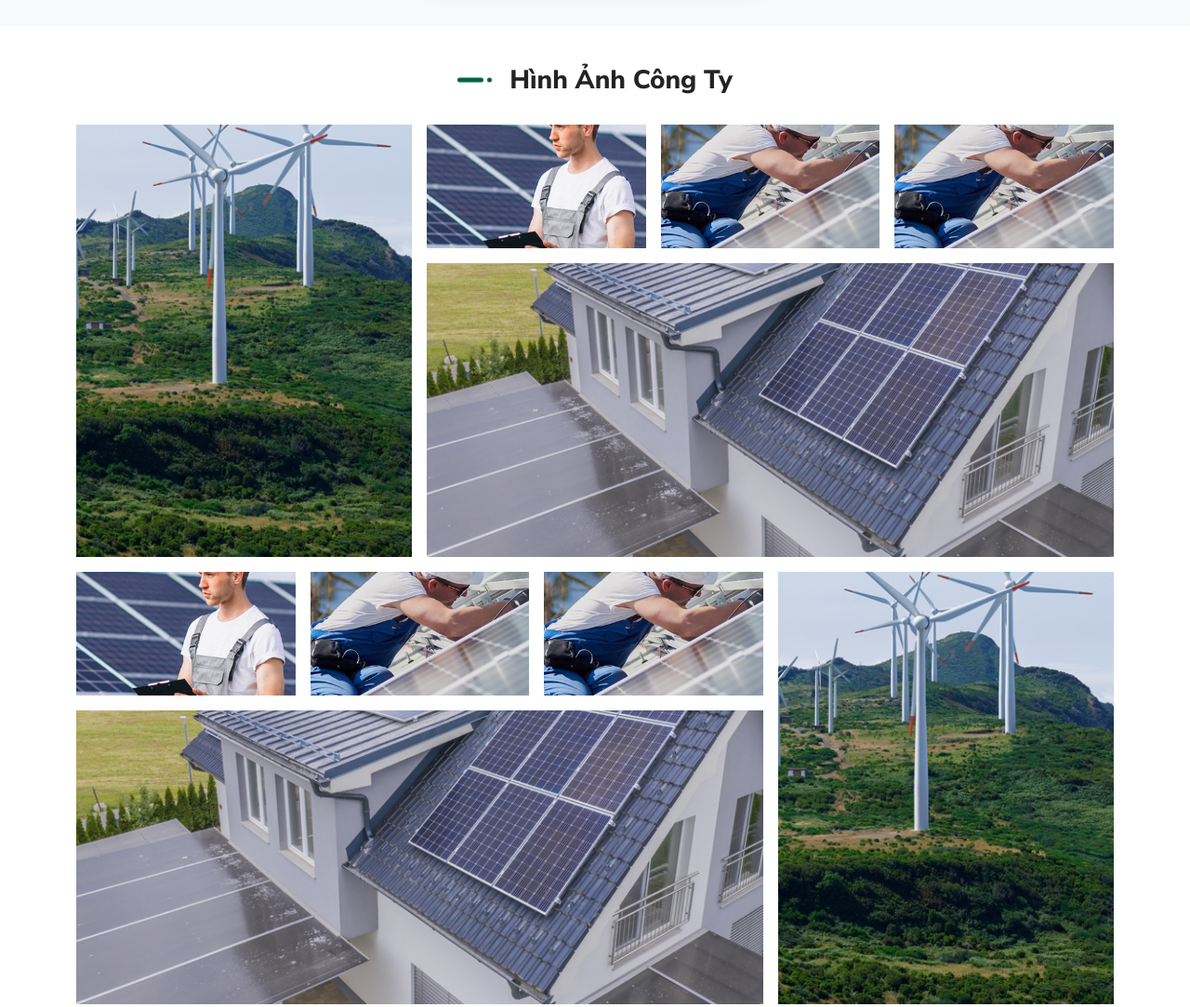
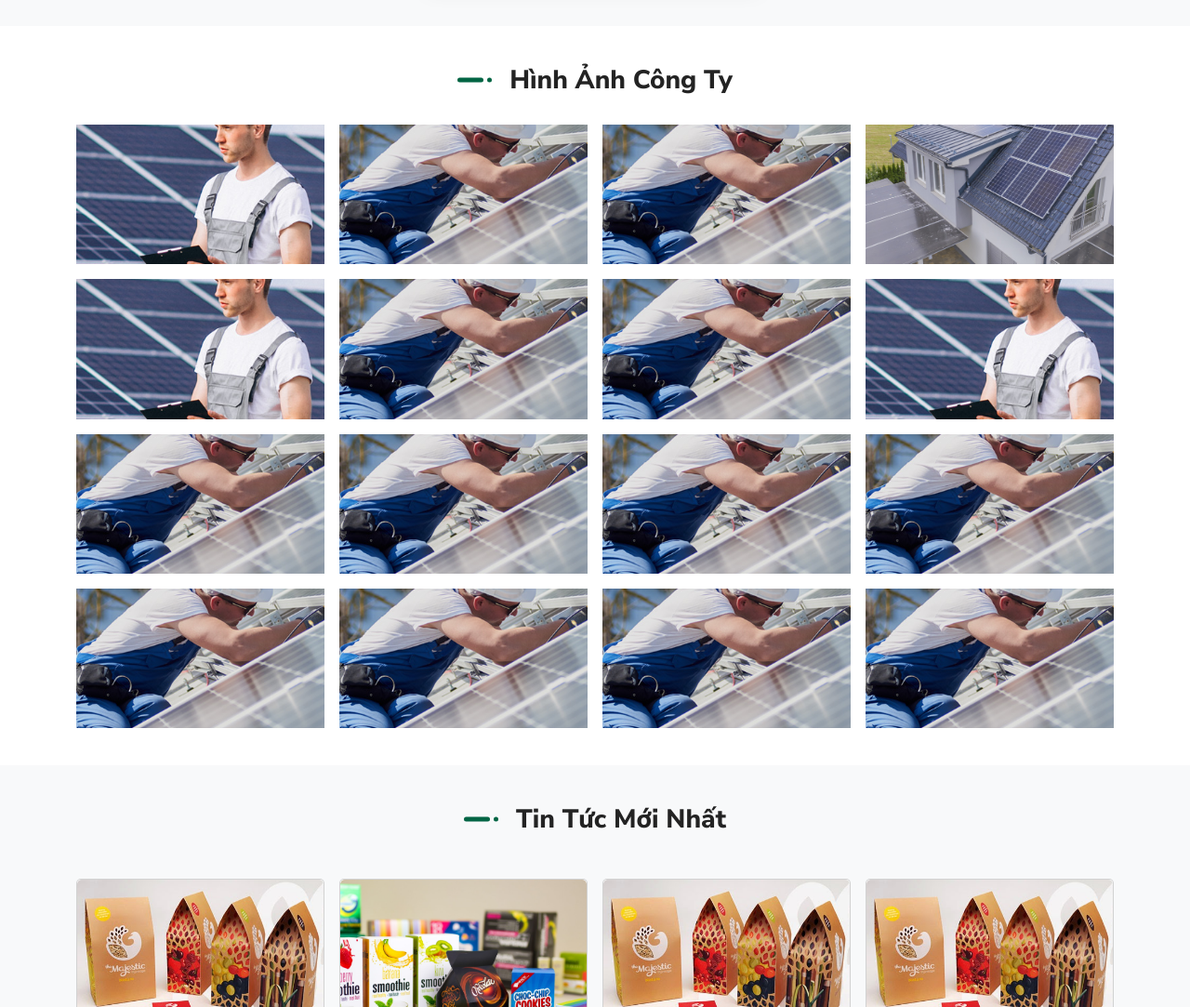
Before and after one commit to JayBee-K/template-baobi, a plain HTML site: page index.html in a window 1280 px wide. Shown: the part 2400-3483 px from the top of the page at 93% size. Drawn offline with Linux system fonts and the light colour scheme.

Commit message:
Version 1

```diff
--- a/index.html
+++ b/index.html
@@ -590,38 +590,31 @@
 						</div>
 					</div>
 					<div class="row g-3">
-						<div class="col-lg-4">
-							<div class="company-image ratio company-image_full h-100">
-								<img src="./assets/images/company/protfolio-3.jpg" class="h-100 w-100" alt="">
-								<a href="./assets/images/company/protfolio-3.jpg" class="stretched-link"
-								   data-fancybox="company"></a>
-							</div>
-						</div>
-						<div class="col-lg-8">
+						<div class="col-12">
 							<div class="row g-3">
-								<div class="col-sm-6 col-lg-4">
+								<div class="col-6 col-lg-3">
 									<div class="company-image ratio ratio-16x9">
 										<img src="./assets/images/company/protfolio-2.jpg" alt="">
 										<a href="./assets/images/company/protfolio-2.jpg" class="stretched-link"
 										   data-fancybox="company"></a>
 									</div>
 								</div>
-								<div class="col-sm-6 col-lg-4">
+								<div class="col-6 col-lg-3">
 									<div class="company-image ratio ratio-16x9">
 										<img src="./assets/images/company/protfolio-1.jpg" alt="">
 										<a href="./assets/images/company/protfolio-1.jpg" class="stretched-link"
 										   data-fancybox="company"></a>
 									</div>
 								</div>
-								<div class="col-sm-6 col-lg-4">
+								<div class="col-6 col-lg-3">
 									<div class="company-image ratio ratio-16x9">
 										<img src="./assets/images/company/protfolio-1.jpg" alt="">
 										<a href="./assets/images/company/protfolio-1.jpg" class="stretched-link"
 										   data-fancybox="company"></a>
 									</div>
 								</div>
-								<div class="col-lg-12 col-sm-6">
-									<div class="company-image ratio ratio-21x9">
+								<div class="col-6 col-lg-3">
+									<div class="company-image ratio ratio-16x9">
 										<img src="./assets/images/company/protfolio-4.jpg" alt="">
 										<a href="./assets/images/company/protfolio-4.jpg" class="stretched-link"
 										   data-fancybox="company"></a>
@@ -629,43 +622,92 @@
 								</div>
 							</div>
 						</div>
-						<div class="col-lg-8">
+						<div class="col-12">
 							<div class="row g-3">
-								<div class="col-sm-6 col-lg-4">
+								<div class="col-sm-6 col-lg-3">
 									<div class="company-image ratio ratio-16x9">
 										<img src="./assets/images/company/protfolio-2.jpg" alt="">
 										<a href="./assets/images/company/protfolio-2.jpg" class="stretched-link"
 										   data-fancybox="company"></a>
 									</div>
 								</div>
-								<div class="col-sm-6 col-lg-4">
+								<div class="col-sm-6 col-lg-3">
 									<div class="company-image ratio ratio-16x9">
 										<img src="./assets/images/company/protfolio-1.jpg" alt="">
 										<a href="./assets/images/company/protfolio-1.jpg" class="stretched-link"
 										   data-fancybox="company"></a>
 									</div>
 								</div>
-								<div class="col-sm-6 col-lg-4">
+								<div class="col-sm-6 col-lg-3">
 									<div class="company-image ratio ratio-16x9">
 										<img src="./assets/images/company/protfolio-1.jpg" alt="">
 										<a href="./assets/images/company/protfolio-1.jpg" class="stretched-link"
 										   data-fancybox="company"></a>
 									</div>
 								</div>
-								<div class="col-lg-12 col-sm-6">
-									<div class="company-image ratio ratio-21x9">
-										<img src="./assets/images/company/protfolio-4.jpg" alt="">
-										<a href="./assets/images/company/protfolio-4.jpg" class="stretched-link"
+								<div class="col-sm-6 col-lg-3">
+									<div class="company-image ratio ratio-16x9">
+										<img src="./assets/images/company/protfolio-2.jpg" alt="">
+										<a href="./assets/images/company/protfolio-2.jpg" class="stretched-link"
 										   data-fancybox="company"></a>
 									</div>
 								</div>
-							</div>
-						</div>
-						<div class="col-lg-4">
-							<div class="company-image ratio company-image_full h-100">
-								<img src="./assets/images/company/protfolio-3.jpg" class="h-100 w-100" alt="">
-								<a href="./assets/images/company/protfolio-3.jpg" class="stretched-link"
-								   data-fancybox="company"></a>
+								<div class="col-sm-6 col-lg-3">
+									<div class="company-image ratio ratio-16x9">
+										<img src="./assets/images/company/protfolio-1.jpg" alt="">
+										<a href="./assets/images/company/protfolio-1.jpg" class="stretched-link"
+										   data-fancybox="company"></a>
+									</div>
+								</div>
+								<div class="col-sm-6 col-lg-3">
+									<div class="company-image ratio ratio-16x9">
+										<img src="./assets/images/company/protfolio-1.jpg" alt="">
+										<a href="./assets/images/company/protfolio-1.jpg" class="stretched-link"
+										   data-fancybox="company"></a>
+									</div>
+								</div>
+								<div class="col-sm-6 col-lg-3">
+									<div class="company-image ratio ratio-16x9">
+										<img src="./assets/images/company/protfolio-1.jpg" alt="">
+										<a href="./assets/images/company/protfolio-1.jpg" class="stretched-link"
+										   data-fancybox="company"></a>
+									</div>
+								</div>
+								<div class="col-sm-6 col-lg-3">
+									<div class="company-image ratio ratio-16x9">
+										<img src="./assets/images/company/protfolio-1.jpg" alt="">
+										<a href="./assets/images/company/protfolio-1.jpg" class="stretched-link"
+										   data-fancybox="company"></a>
+									</div>
+								</div>
+								<div class="col-sm-6 col-lg-3">
+									<div class="company-image ratio ratio-16x9">
+										<img src="./assets/images/company/protfolio-1.jpg" alt="">
+										<a href="./assets/images/company/protfolio-1.jpg" class="stretched-link"
+										   data-fancybox="company"></a>
+									</div>
+								</div>
+								<div class="col-sm-6 col-lg-3">
+									<div class="company-image ratio ratio-16x9">
+										<img src="./assets/images/company/protfolio-1.jpg" alt="">
+										<a href="./assets/images/company/protfolio-1.jpg" class="stretched-link"
+										   data-fancybox="company"></a>
+									</div>
+								</div>
+								<div class="col-sm-6 col-lg-3">
+									<div class="company-image ratio ratio-16x9">
+										<img src="./assets/images/company/protfolio-1.jpg" alt="">
+										<a href="./assets/images/company/protfolio-1.jpg" class="stretched-link"
+										   data-fancybox="company"></a>
+									</div>
+								</div>
+								<div class="col-sm-6 col-lg-3">
+									<div class="company-image ratio ratio-16x9">
+										<img src="./assets/images/company/protfolio-1.jpg" alt="">
+										<a href="./assets/images/company/protfolio-1.jpg" class="stretched-link"
+										   data-fancybox="company"></a>
+									</div>
+								</div>
 							</div>
 						</div>
 					</div>
```
